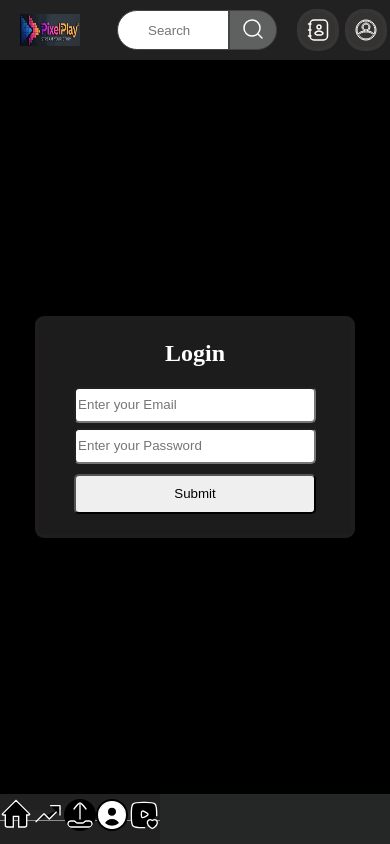
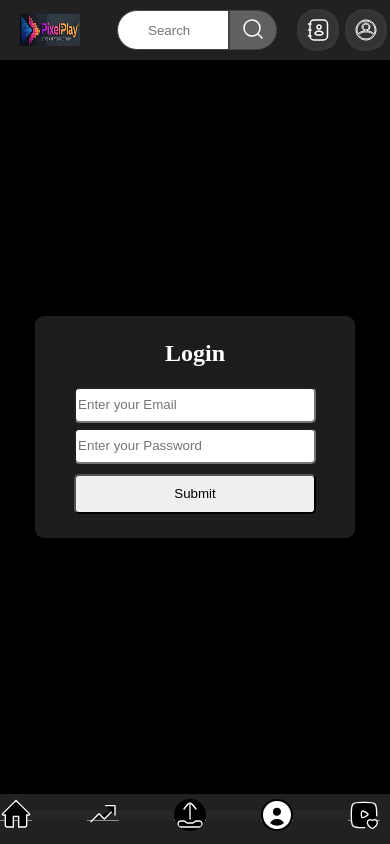
Before and after one commit to GitCoder820/youtube_front, a React (Vite) app: page /login in a window 390 px wide. Built offline with nearby package versions, Linux system fonts and the light colour scheme.

Commit message:
explorer for mobile

```diff
--- a/src/components/left_pannel/explorer.module.css
+++ b/src/components/left_pannel/explorer.module.css
@@ -92,6 +92,9 @@
 }
 
 @media (max-width: 900px) and (max-height: 900px) {
+    .hero{
+        width: 100vw;
+    }
     .hidden{
         display:none;
     }
```
